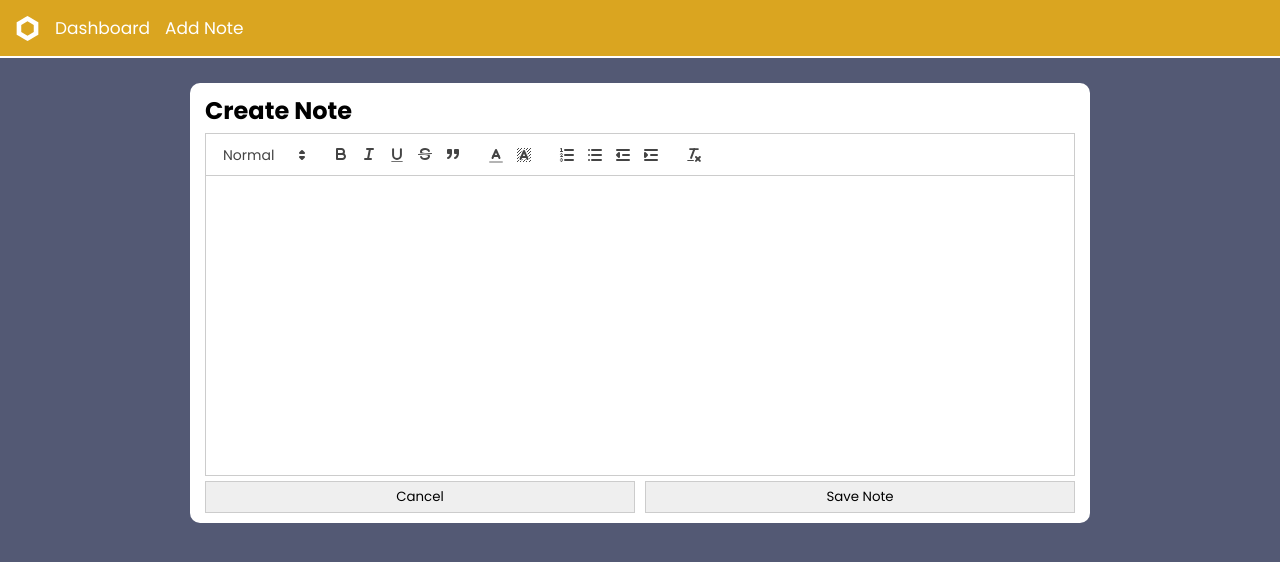
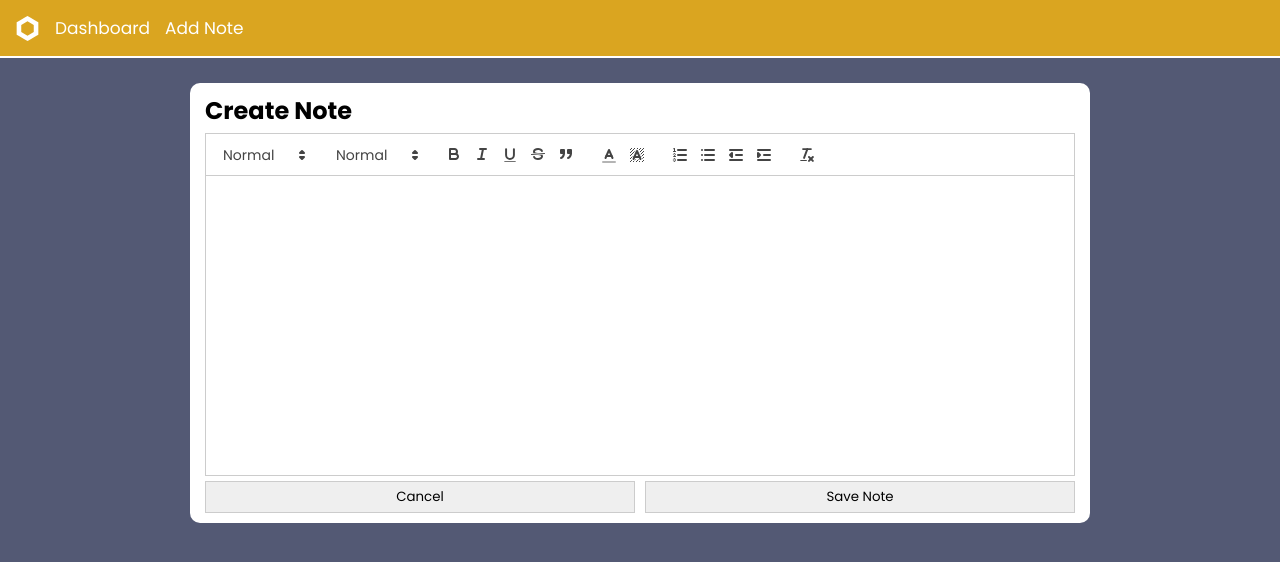
Before and after one commit to SArunD/Note-Link, a React (Create React App) app in the folder frontend/: page /add-note in a window 1280 px wide. Shown: the top 562 px of the page. Built offline with nearby package versions, Linux system fonts and the light colour scheme.

Commit message:
Post-Deployment Update #2

```diff
--- a/frontend/src/editorCustomization.js
+++ b/frontend/src/editorCustomization.js
@@ -1,6 +1,7 @@
 const modules = {
 	toolbar: [
-		[{ header: [1, 2, false] }],
+		[{ header: [1, 2, 3, false] }],
+		[{ size: ['huge', 'large', false, 'small']}],
 		['bold', 'italic', 'underline', 'strike', 'blockquote'],
 		[
 			{
@@ -23,10 +24,10 @@ const modules = {
 			},
 			{
 				background: [
+					false,
 					'#000000',
 					'#666666',
 					'#B7B7B7',
-					'#D9D9D9',
 					'#980000',
 					'#FF0000',
 					'#FF9900',
@@ -52,6 +53,7 @@ const modules = {
 
 const formats = [
 	'header',
+	'size',
 	'bold',
 	'italic',
 	'underline',
@@ -66,7 +68,7 @@ const formats = [
 
 const settings = {
 	modules,
-	formats
+	formats,
 }
 
 export default settings
--- a/frontend/src/pages/Dashboard.jsx
+++ b/frontend/src/pages/Dashboard.jsx
@@ -36,7 +36,7 @@ const Dashboard = () => {
 							title="Copy This Note Link..."
 							className="copy-icon"
 							onClick={() => {
-								const link = `/view-note/${note._id}`
+								const link = `https://note-link.herokuapp.com/view-note/${note._id}`
 								navigator.clipboard
 									.writeText(link)
 									.then(() => alert('LINK COPIED SUCCESSFULLY...'))
```
